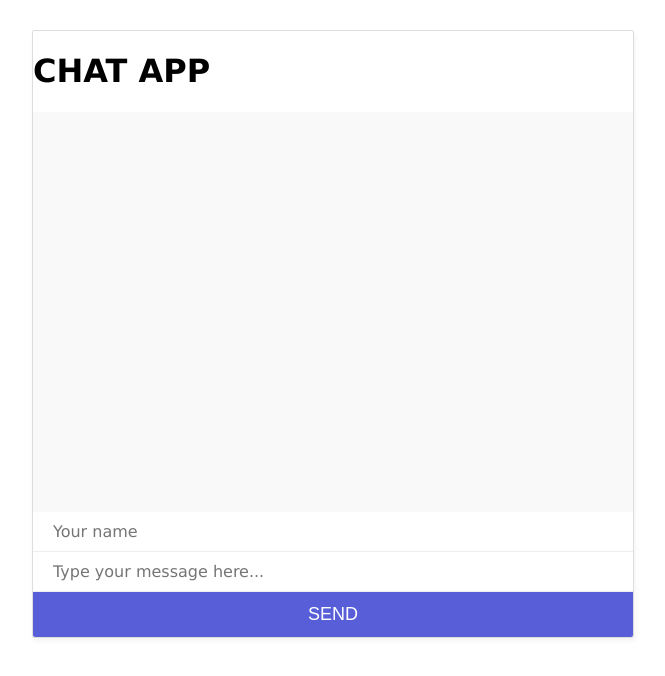
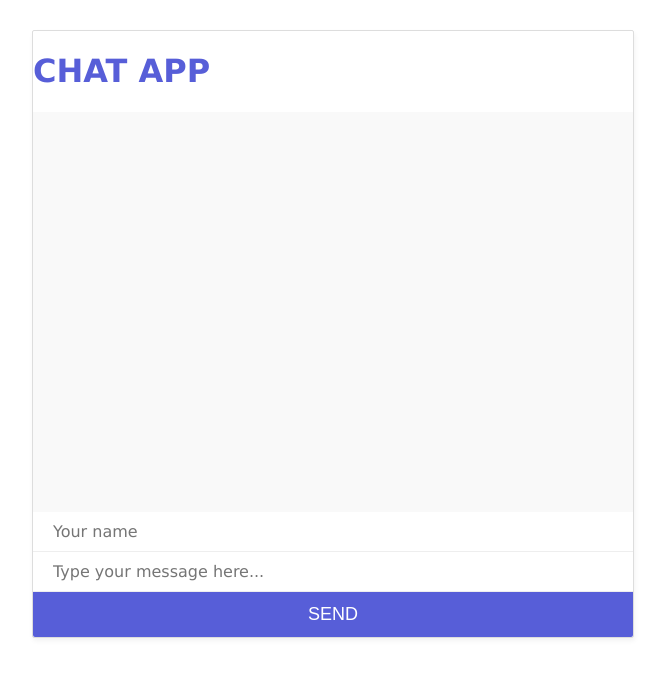
Before and after one commit to manoj4617/chatApp-nodejs, a website: page public/index.html in a window 1280 px wide. Shown: the whole page, without its empty margins (307-972 px from the left). Drawn offline with nearby package versions, Linux system fonts and the light colour scheme; no server answers.

Commit message:
Update styles.css

```diff
--- a/public/styles.css
+++ b/public/styles.css
@@ -1,7 +1,9 @@
 body{
     font-family: 'Lucida Sans', 'Lucida Sans Regular', 'Lucida Grande', 'Lucida Sans Unicode', Geneva, Verdana, sans-serif;
 }
-
+h1{
+    color: #575ed8;
+}
 h2{
     font-size: 18px;
     padding: 10px 20px;
```
